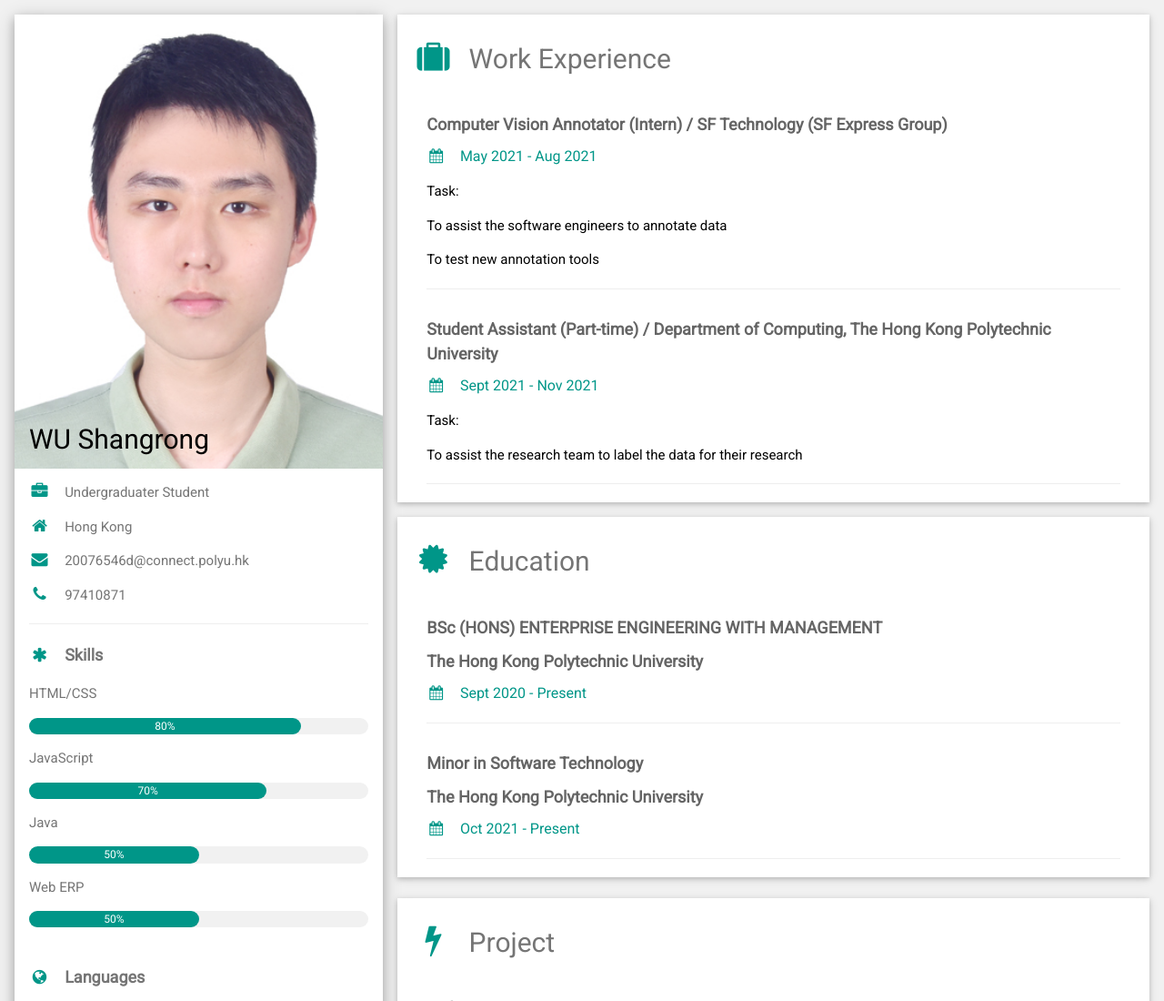
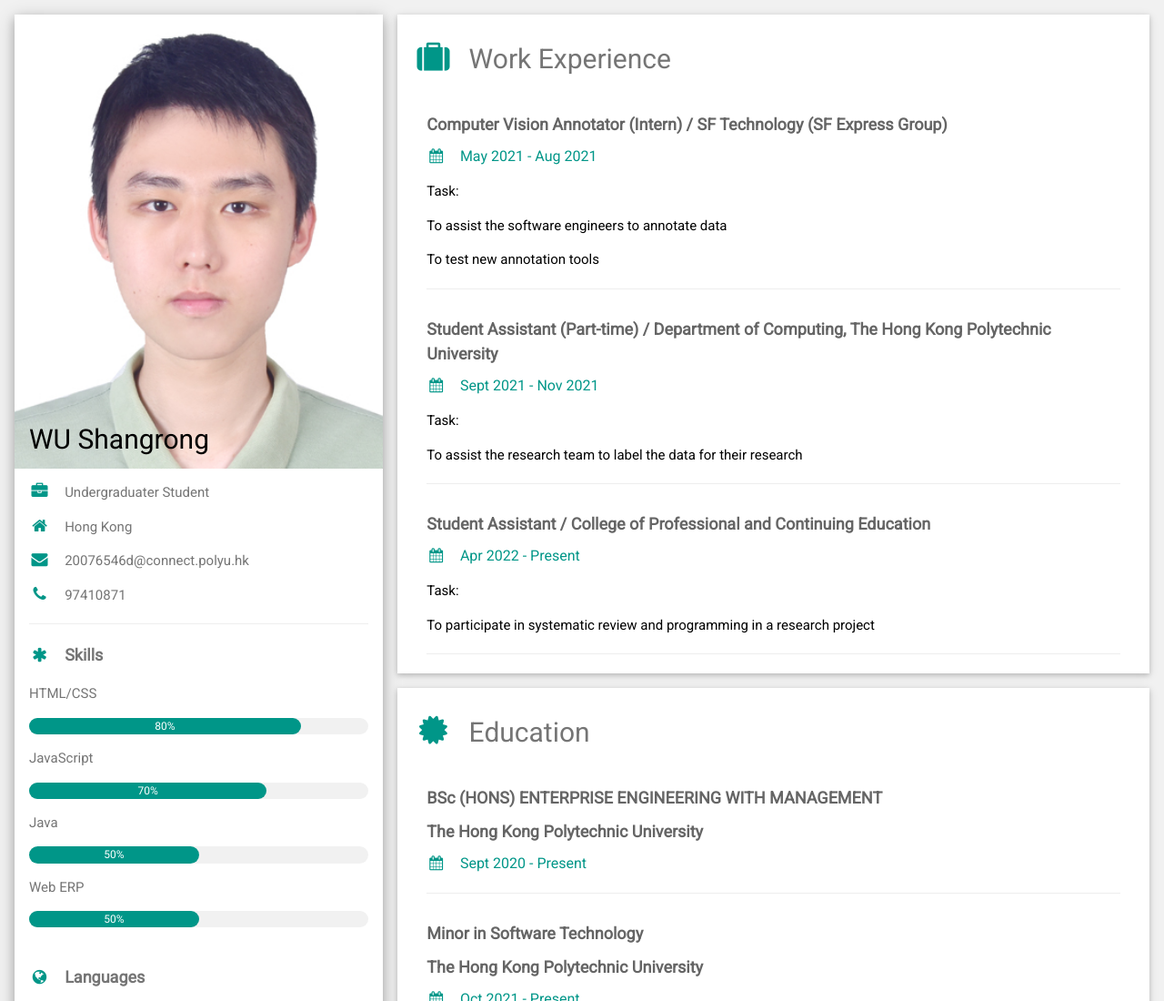
Before and after one commit to freshfish15/freshfish15.github.io, a plain HTML site: page index.html in a window 1280 px wide. Shown: the top 1100 px of the page at 91% size. Drawn offline with nearby package versions, Linux system fonts and the light colour scheme.

Commit message:
Update index.html

```diff
--- a/index.html
+++ b/index.html
@@ -97,6 +97,14 @@ a{
           <hr>
         </div>
 
+        <div class="w3-container">
+          <h5 class="w3-opacity"><b>Student Assistant / College of Professional and Continuing Education<Datag></Datag></b></h5>
+          <h6 class="w3-text-teal"><i class="fa fa-calendar fa-fw w3-margin-right"></i>Apr 2022 - Present</h6>
+          <p>Task: </p>
+          <p>To participate in systematic review and programming in a research project</p>
+          <hr>
+        </div>
+
       </div>
 
       <div class="w3-container w3-card w3-white">
```
